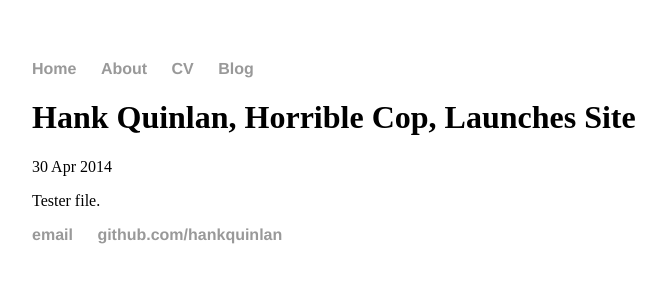
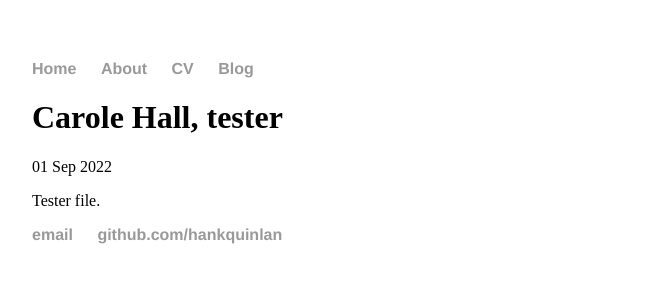
Before and after one commit to carolehall523/carolehall523.github.io, a Jekyll site: the page built from _posts/2022-09-01-first-post.md, in a window 1280 px wide. Shown: the top 300 px of the page, without its empty margins (160-826 px from the left). Built offline with Jekyll 4.4.1, drawn with Linux system fonts in a browser that asks for light colours.

Commit message:
Update 2022-09-01-first-post.md

```diff
--- a/_posts/2022-09-01-first-post.md
+++ b/_posts/2022-09-01-first-post.md
@@ -1,7 +1,7 @@
 ---
 layout: post
-title: "Hank Quinlan, Horrible Cop, Launches Site"
-date: 2014-04-30
+title: "Carole Hall, tester"
+date: 2022-09-01
 ---
 
 Tester file.
```
